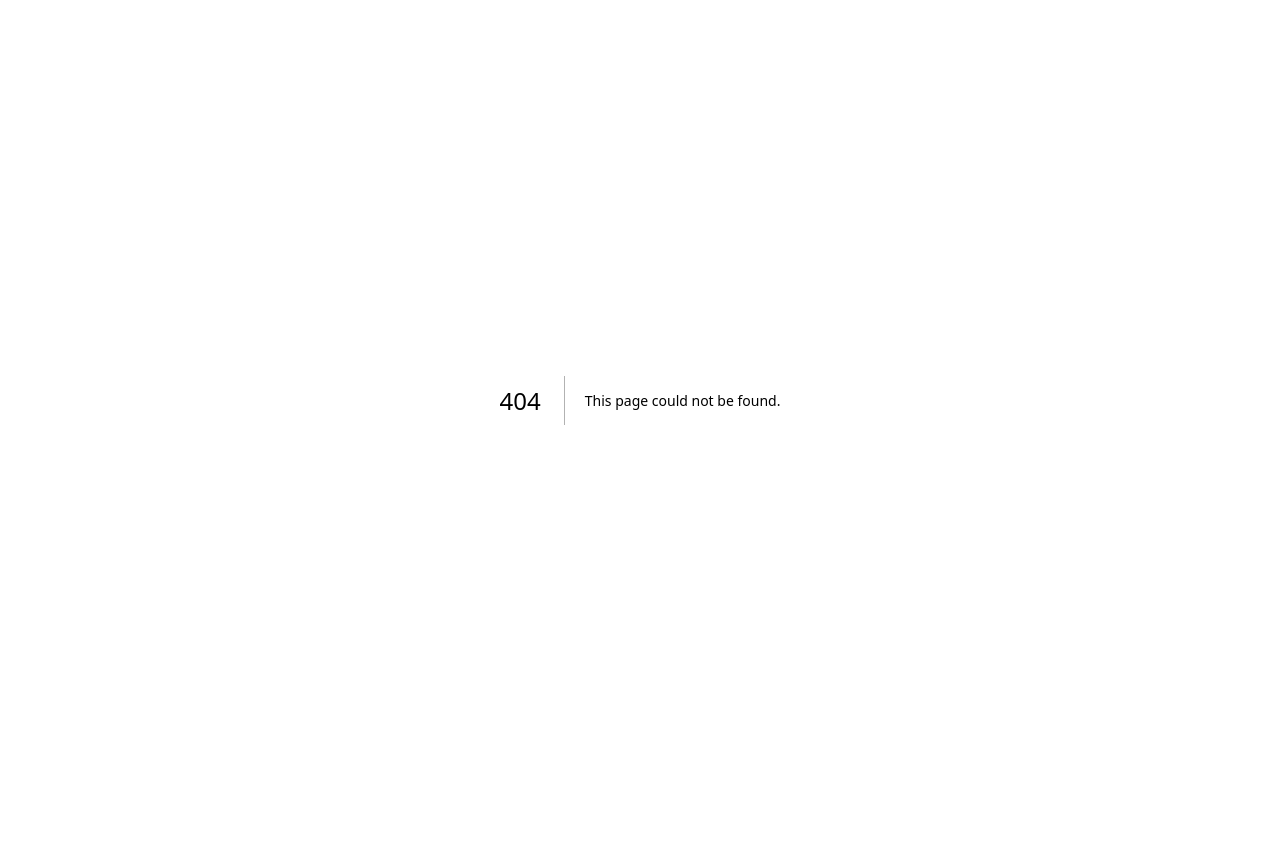
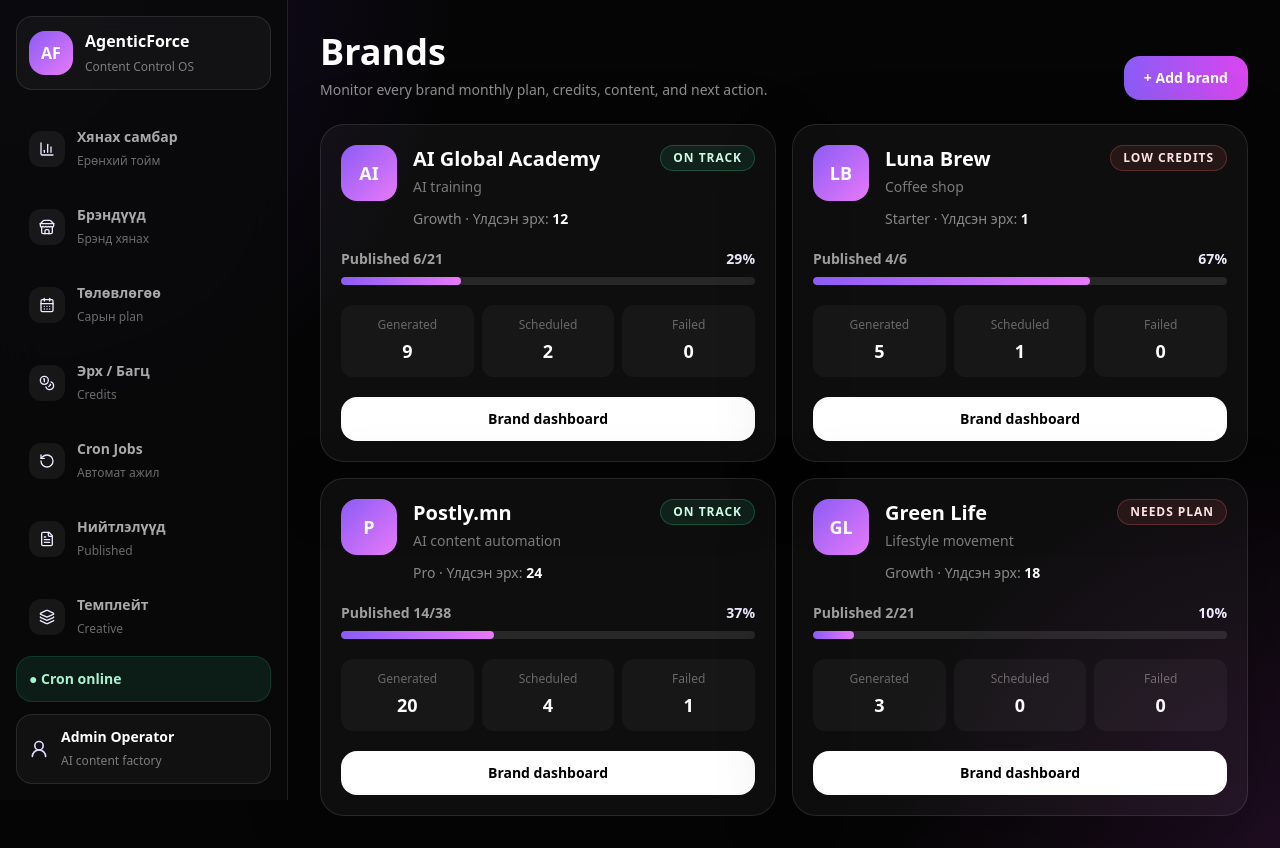
Before and after one commit to aimongoliatushig-cloud/agenticforce-nymka-version, a Next.js app: page /admin/brands in a window 1280 px wide. Before the commit this address had no page. Before the commit the page ends 800 px from the top, so only its background shows below. Built offline with nearby package versions, Linux system fonts and the light colour scheme.

Commit message:
Add admin brands page

```diff
--- /dev/null
+++ b/app/admin/brands/page.tsx
@@ -0,0 +1,22 @@
+import { AdminShell } from "@/components/layout/AdminShell";
+import { BrandCard } from "@/components/brand/BrandCard";
+import { brands } from "@/lib/mock-data";
+
+export default function AdminBrandsPage() {
+  return (
+    <AdminShell>
+      <main className="mx-auto max-w-[1600px] px-4 py-8 sm:px-6 lg:px-8">
+        <div className="flex flex-col gap-4 md:flex-row md:items-end md:justify-between">
+          <div>
+            <h1 className="text-4xl font-black">Brands</h1>
+            <p className="mt-2 text-sm text-white/55">Monitor every brand monthly plan, credits, content, and next action.</p>
+          </div>
+          <button className="rounded-2xl bg-gradient-to-r from-violet-500 to-fuchsia-500 px-5 py-3 text-sm font-black text-white">+ Add brand</button>
+        </div>
+        <div className="mt-6 grid gap-4 xl:grid-cols-2 2xl:grid-cols-3">
+          {brands.map((brand) => <BrandCard key={brand.id} brand={brand} />)}
+        </div>
+      </main>
+    </AdminShell>
+  );
+}
```
